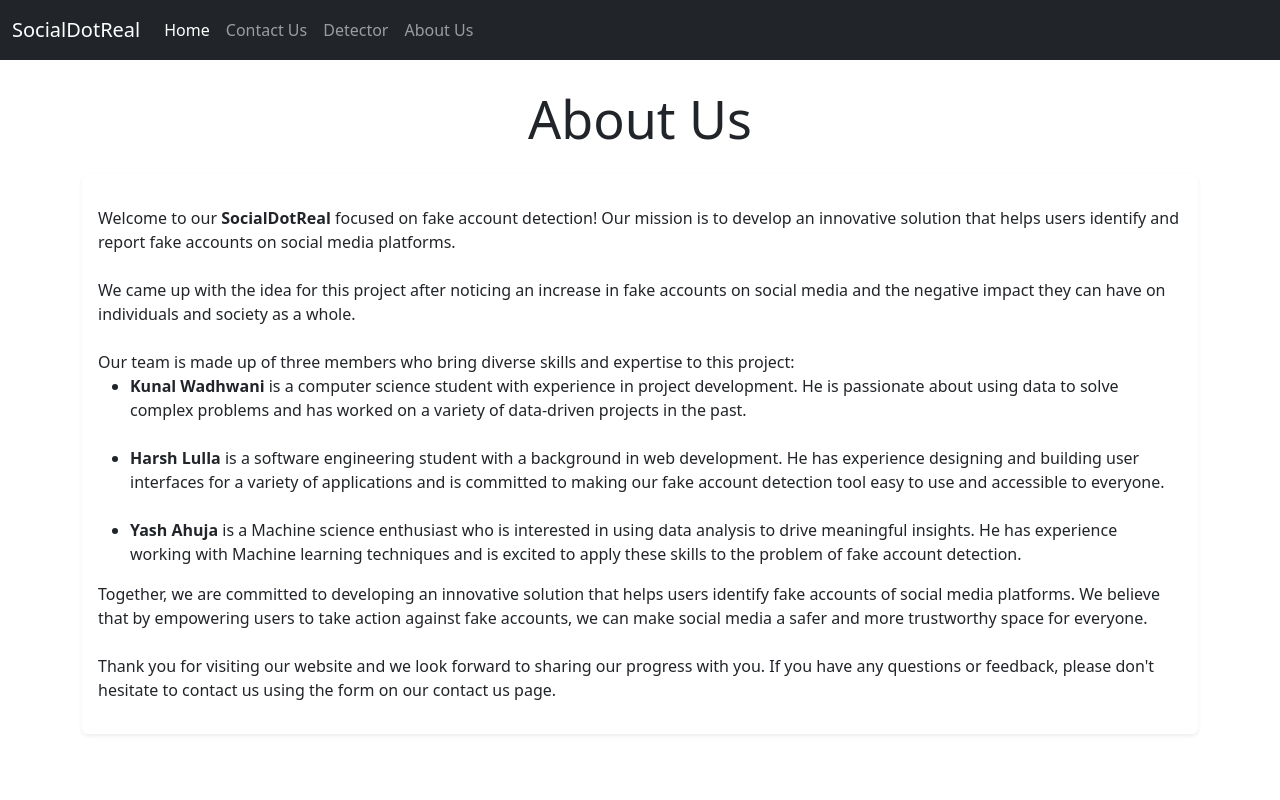
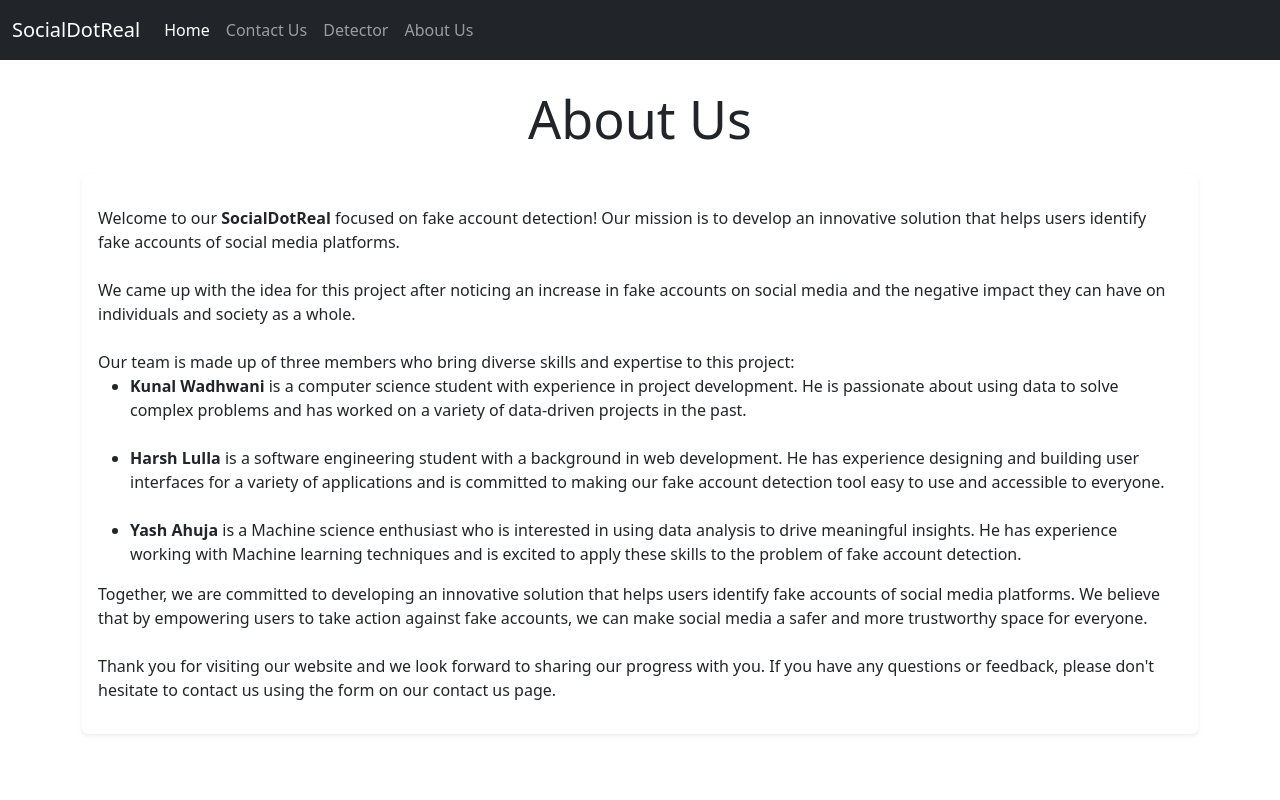
Before and after one commit to Kunalw007/SocialDotReal, a Django app: page /about in a window 1280 px wide. Run offline with Django 4.2, Linux system fonts and the light colour scheme.

Commit message:
final review

```diff
--- a/templates/about.html
+++ b/templates/about.html
@@ -12,7 +12,7 @@ This is my about body
     </div>
     <div class="shadow-sm p-3 mb-5 bg-white rounded">
     <div class="card-body">
-        <p> <h6 style="display: inline;">Welcome</h6> to our <strong>SocialDotReal</strong> focused on fake account detection! Our mission is to develop an innovative solution that helps  users identify and report fake accounts on social media platforms.
+        <p> <h6 style="display: inline;">Welcome</h6> to our <strong>SocialDotReal</strong> focused on fake account detection! Our mission is to develop an innovative solution that helps users identify fake accounts of social media platforms.
         <br>
         <br>
            We came up with the idea for this project after noticing an increase in fake accounts on social media and the negative impact they can have on individuals and society as a whole.
```
